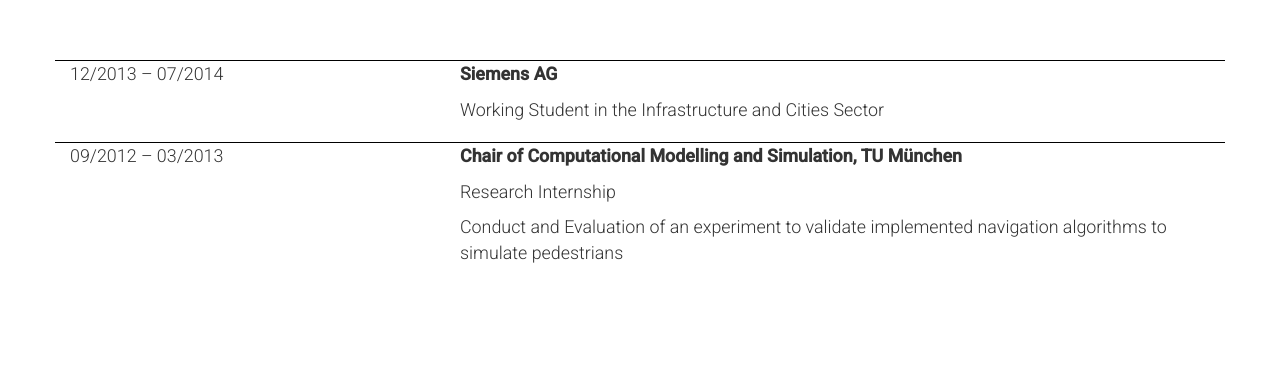
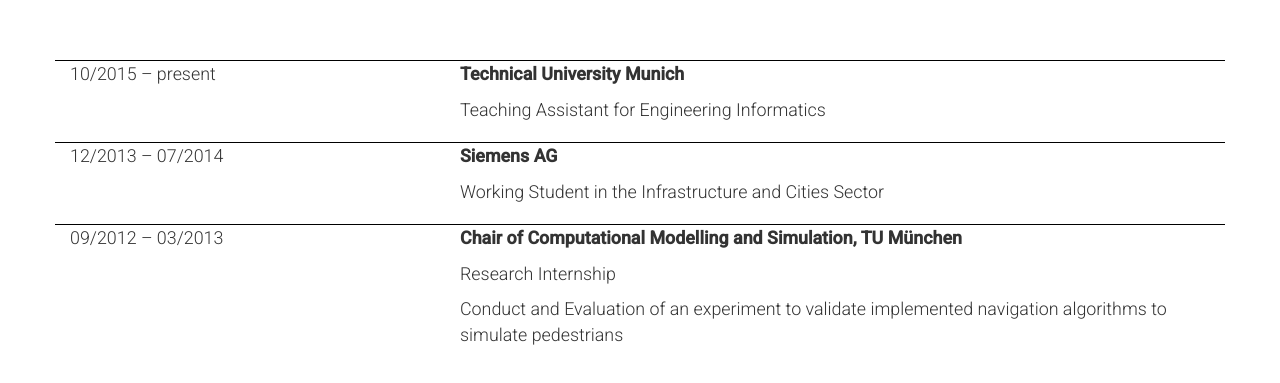
Before and after one commit to liesaweigert/liesaweigert.github.io, a plain HTML site: page index.html in a window 1280 px wide. Shown: the part 3480-3863 px from the top of the page. Drawn offline with nearby package versions, Linux system fonts and the light colour scheme.

Commit message:
added a new job

```diff
--- a/index.html
+++ b/index.html
@@ -122,6 +122,14 @@
 			<div class="container tab">
 			    <div class="row">
 			        <div class="col-sm-4">
+			        	<p class="date">10/2015 – present</p>
+			        </div>
+			        <div class="col-sm-8">
+			        	<p class="institution">Technical University Munich</p>
+						<p class="info">Teaching Assistant for Engineering Informatics</p></div>
+			    </div>
+			    <div class="row">
+			        <div class="col-sm-4">
 			        	<p class="date">12/2013 – 07/2014</p>
 			        </div>
 			        <div class="col-sm-8">
```
